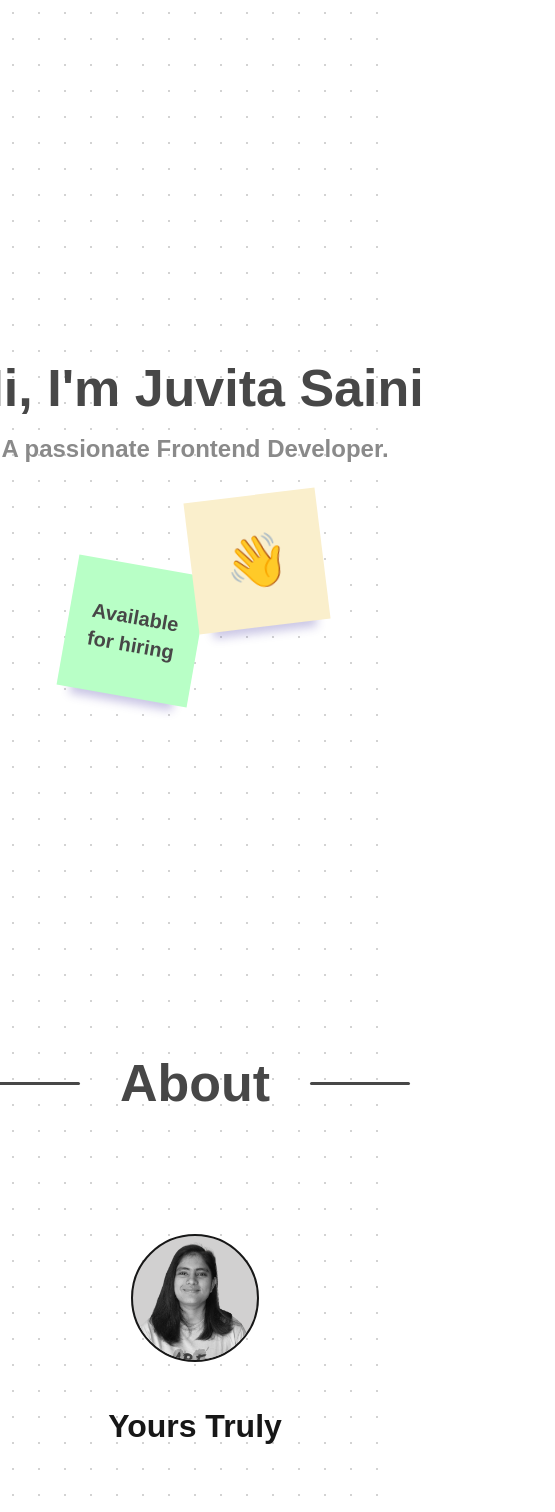
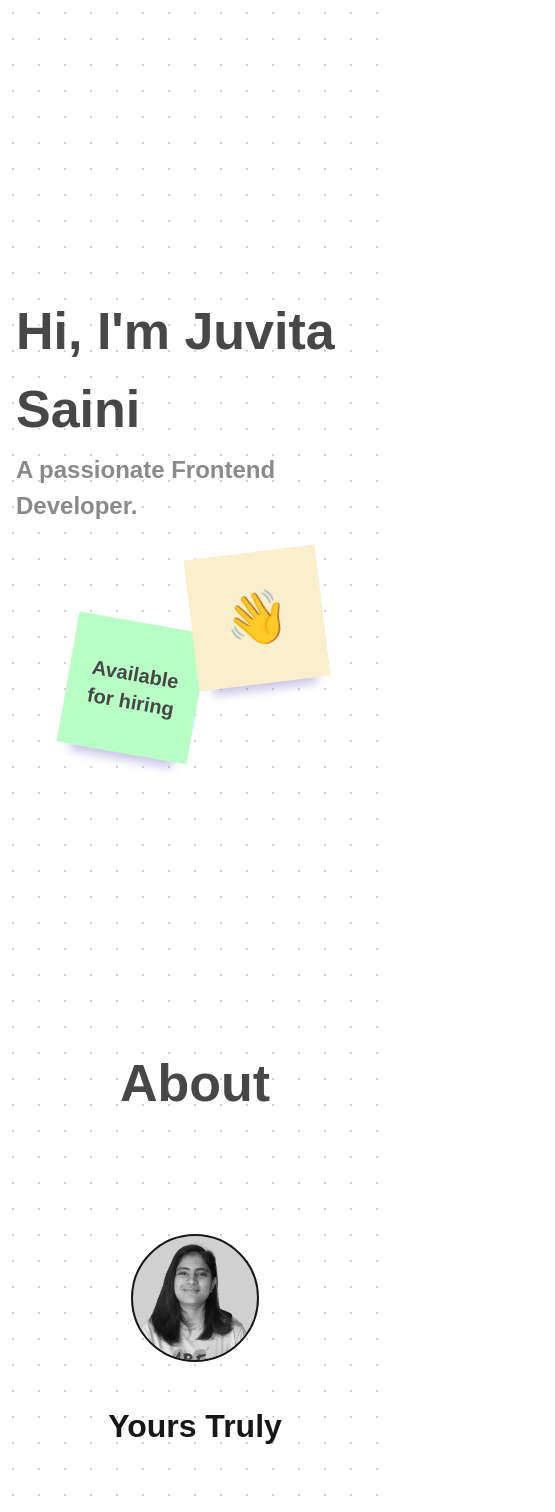
Before and after one commit to JuvitaSaini09/portfolio, a Next.js app: page / in a window 390 px wide. Shown: the top 1512 px of the page, 555 px wide, since content can reach past the window. Built offline with nearby package versions, Linux system fonts and the light colour scheme; a web font is replaced by a local one.

Commit message:
fixed responsiveness issues

```diff
--- a/src/app/page.tsx
+++ b/src/app/page.tsx
@@ -3,22 +3,44 @@ import { ProjectSection } from "@/components/molecules/ProjectSection";
 import Connect from "@/components/molecules/Connect";
 import HeroSection from "@/components/molecules/HeroSection";
 
+// export default function Home() {
+//   return (
+//     <div className=" mb-2 flex flex-col gap-[200px] items-center justify-center min-h-screen bg-[radial-gradient(circle,#d3d3d3_1.2px,transparent_1.2px)] bg-[size:26px_26px]">
+//       <div className="w-[720px]">
+//         <HeroSection />
+//       </div>
+
+//       <div className="w-[720px]">
+//         <AboutSection />
+//       </div>
+
+//       <div className="w-[720px]">
+//         <ProjectSection />
+//       </div>
+
+//       <div className=" md:w-[720px] ">
+//         <Connect />
+//       </div>
+//     </div>
+//   );
+// }
+
 export default function Home() {
   return (
-    <div className=" mb-2 flex flex-col gap-[200px] items-center justify-center min-h-screen bg-[radial-gradient(circle,#d3d3d3_1.2px,transparent_1.2px)] bg-[size:26px_26px]">
-      <div className="w-[720px]">
+    <div className="mb-2 flex flex-col gap-[200px] items-center justify-center min-h-screen bg-[radial-gradient(circle,#d3d3d3_1.2px,transparent_1.2px)] bg-[size:26px_26px]">
+      <div className="w-full max-w-[720px] px-4">
         <HeroSection />
       </div>
 
-      <div className="w-[720px]">
+      <div className="w-full max-w-[720px] px-4">
         <AboutSection />
       </div>
 
-      <div className="w-[720px]">
+      <div className="w-full max-w-[720px] px-4">
         <ProjectSection />
       </div>
 
-      <div className="w-[60%] md:w-[720px] ">
+      <div className="w-full max-w-[720px] px-4 md:w-[720px]">
         <Connect />
       </div>
     </div>
--- a/src/components/atoms/Title.tsx
+++ b/src/components/atoms/Title.tsx
@@ -13,9 +13,9 @@ export function Title({ label }: { label: string }) {
             animate={isInView ? { opacity: 1, y: 0 } : { opacity: 0 }}
             transition={{ duration: 1.2, type: "spring", damping: 10, stiffness: 100 }}
             className="flex items-center justify-center gap-10 w-full">
-            <div className="w-[100px] h-[3px] bg-grid-small bg-[#474747] rounded"></div>
+            <div className="hidden md:block w-[100px] h-[3px] bg-grid-small bg-[#474747] rounded"></div>
             <h1 className="text-center text-[52px] font-bold text-[#474747]">{label}</h1>
-            <div className="w-[100px] h-[3px] bg-grid-small bg-[#474747] rounded"></div>
+            <div className="hidden md:block w-[100px] h-[3px] bg-grid-small bg-[#474747] rounded"></div>
         </motion.div>
     )
 }
--- a/src/components/molecules/Connect.tsx
+++ b/src/components/molecules/Connect.tsx
@@ -32,8 +32,8 @@ const Connect = () => {
         </div>
 
       </div>
-      <form action="" className=" min-w-full flex flex-col gap-4">
-        <div className=" flex gap-4">
+      <form action="" className=" min-w-full  flex flex-col gap-4">
+        <div className=" flex flex-col md:flex-row gap-4">
           <input className=" focus:outline-violet-500 border-2 border-[#474747] bg-white grow-1 h-12 p-4 rounded-2xl" type="text" placeholder="Your Name" />
           <input className="focus:outline-violet-500 border-2 border-[#474747] bg-white grow-1 h-12 p-4 rounded-2xl" type="email" placeholder="Your Email" />
         </div>
```
